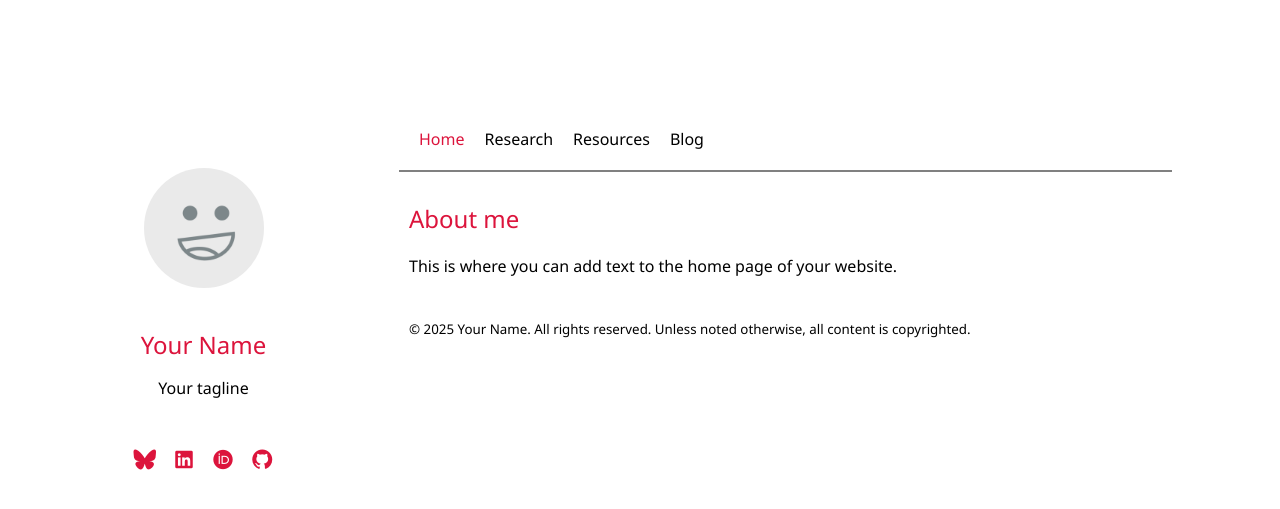
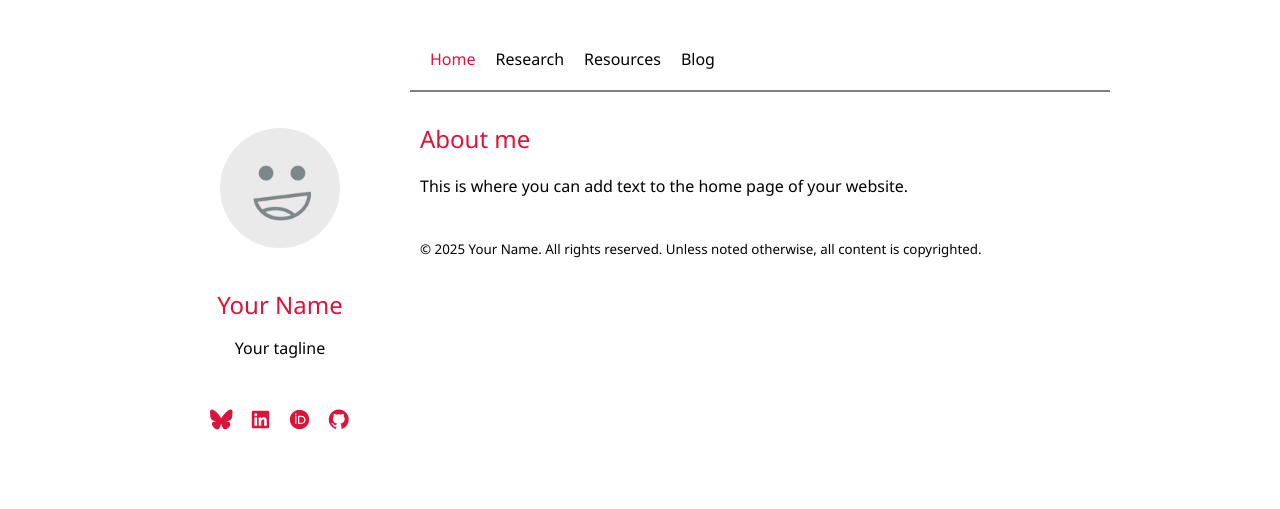
Before and after one commit to emma-wilson/minimal-blog, a Jekyll site: the page built from index.md, in a window 1280 px wide. Shown: the top 509 px of the page. Built offline with Jekyll 4.4.1, drawn with Linux system fonts in a browser that asks for light colours; nearby versions of some CDN libraries.

Commit message:
Fix padding

```diff
--- a/assets/css/styles.css
+++ b/assets/css/styles.css
@@ -10,12 +10,14 @@
 body {
     font-family:'Segoe UI', Tahoma, Geneva, Verdana, sans-serif;
     background-color: white;
-    padding: 50px;
+    padding: 10px;
 }
 
 .container {
     display: flex;
     flex-wrap: wrap;
+    max-width: 960px;
+    margin: auto;
 }
 
 .sidebar {
@@ -63,7 +65,7 @@ body {
 .main-content {
     width: 75%;
     background-color: white;
-    padding: 50px;
+    padding: 10px;
 }
 
 .navbar {
```
